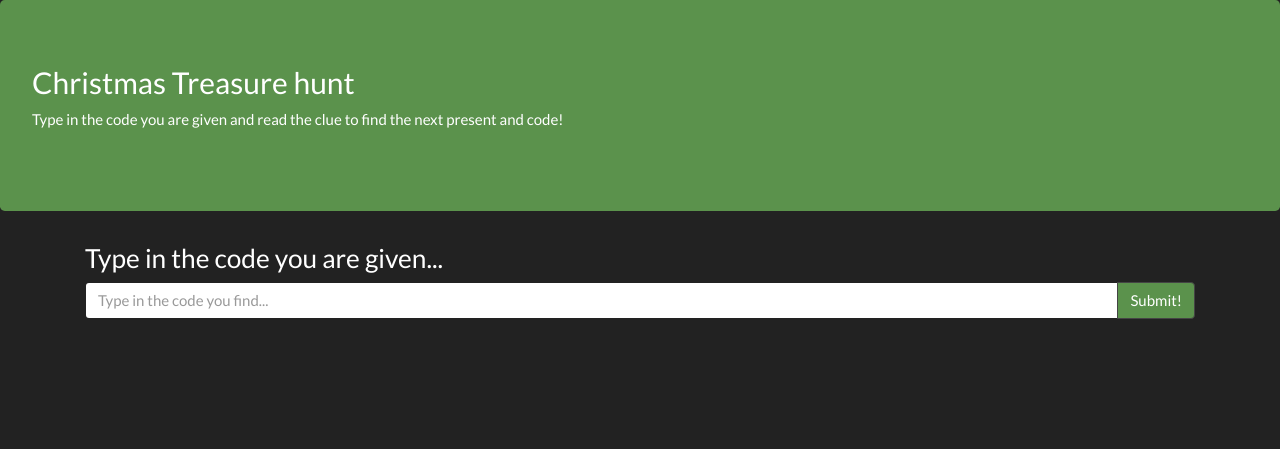
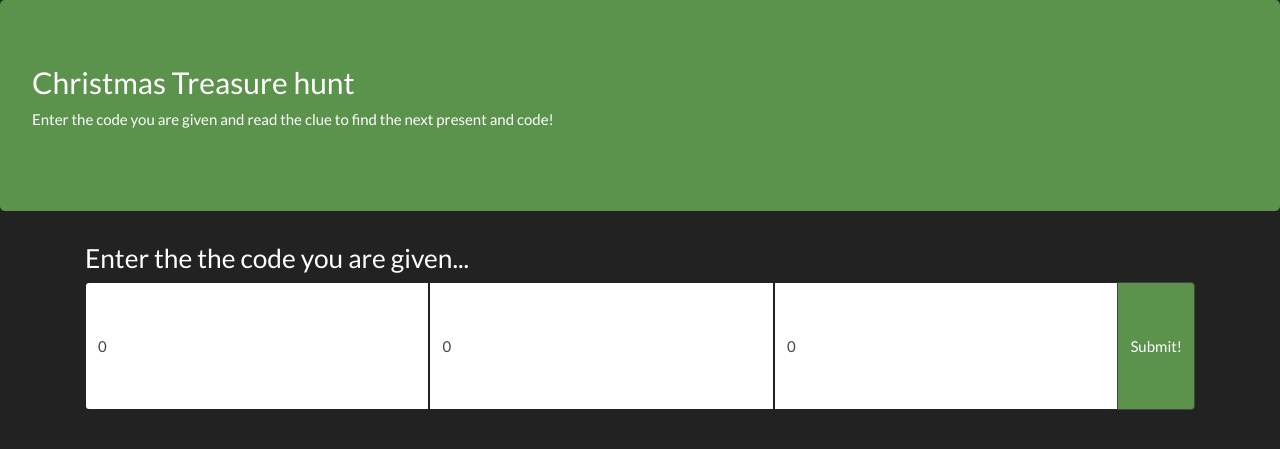
Before and after one commit to andrewreeman/andrewreeman.github.io, a Jekyll site: the page built from selin.html, in a window 1280 px wide. Shown: the top 449 px of the page. Built offline with Jekyll 4.4.1, drawn with Linux system fonts in a browser that asks for light colours; nearby versions of some CDN libraries.

```diff
--- a/css/selin.scss
+++ b/css/selin.scss
@@ -15,3 +15,25 @@
 .btn.selin-green {
 	background-color: $selin-green;
 }
+
+/* hide spinner on numbers */
+input[type=number]::-webkit-inner-spin-button {
+  -webkit-appearance: none;
+}
+
+@mixin puzzle-input {
+	width: 5vw;
+	height: 10vw;
+}
+
+#puzzle-input-1 {
+	@include puzzle-input
+}
+
+#puzzle-input-2 {
+	@include puzzle-input
+}
+
+#puzzle-input-3 {
+	@include puzzle-input
+}
--- a/js/selin.js
+++ b/js/selin.js
@@ -11,7 +11,7 @@
 }
 
 const states = [
-	{title: "Type in the code you are given...", code: 450, modal: standardModalMessage},
+	{title: "Enter the the code you are given...", code: 450, modal: standardModalMessage},
 	{title: "Polka cube", code: 647, modal: standardModalMessage},
 	{title: "Watch TV and put your feet up", code: 259, modal: standardModalMessage},
 	{title: "Hammer time", code: 471, modal: standardModalMessage},
@@ -88,8 +88,7 @@
 	const title = document.getElementById("puzzle-title")
 	title.innerHTML = state.title
 
-	const input = document.getElementById("puzzle-input")
-	input.value = ""
+	renderInputs()
 
 	const button = document.getElementById("puzzle-submit")
 	console.log(state)
@@ -98,16 +97,17 @@
 	}
 
 	state.onClick = () => {
-		const userValue = input.value
+		const userNumber = getUserInput()
+		console.log(userNumber)
 
-		const userNumber = parseInt(userValue)
+		// const userNumber = parseInt(userValue)
 
-		if(!userNumber) {
-			input.value = ""
-			return
-		}
+		// if(!userNumber) {
+		// 	input.value = ""
+		// 	return
+		// }
 
-		checkResult(userNumber, state)
+		// checkResult(userNumber, state)
 	}
 
 	button.addEventListener("click", state.onClick)
@@ -115,6 +115,20 @@
 	if(state.success) {
 	 	$("#puzzle-content").effect( "bounce", {times:3}, 600 )
 	}
+}
+
+function renderInputs() {
+	$(".puzzle-number-input").val("0")
+}
+
+function getUserInput() {
+	const input1Value = document.getElementById("puzzle-input-1").value
+	const input2Value = document.getElementById("puzzle-input-2").value
+	const input3Value = document.getElementById("puzzle-input-3").value
+
+	const string = `${input1Value}${input2Value}${input3Value}`
+
+	return parseInt(string)
 }
 
 $(document).ready(() => {
@@ -125,5 +139,11 @@
 		$('#modal-dialog').modal('hide')
 	})
 
+	$(".puzzle-number-input").keyup((evnt) => {
+		 const currentValue = evnt.target.value
+		 const newValue = currentValue[currentValue.length-1]
+		 evnt.target.value = newValue
+	})
+
 	render(currentState)
 })
--- a/selin.html
+++ b/selin.html
@@ -23,14 +23,17 @@
 
 <div class="jumbotron selin-green">
 	<h2>Christmas Treasure hunt</h2>
-	<p>Type in the code you are given and read the clue to find the next present and code!</p>
+	<p>Enter the code you are given and read the clue to find the next present and code!</p>
 </div>
 
 <div class="container">
 	<h3 id="puzzle-title">Title</h3>
 
 	<div class="input-group" id="puzzle-content">
-	      <input type="text" class="form-control" name="puzzle-input" id="puzzle-input" placeholder="Type in the code you find..." />
+	      <!-- <input type="text" class="form-control" name="puzzle-input" id="puzzle-input" placeholder="Type in the code you find..." />	       -->
+	      <input type="number" class="form-control puzzle-number-input" name="puzzle-input-1" id="puzzle-input-1" min="0" max="9" value="0" />
+	      <input type="number" class="form-control puzzle-number-input" name="puzzle-input-2" id="puzzle-input-2" min="0" max="9" value="0" />
+	      <input type="number" class="form-control puzzle-number-input" name="puzzle-input-3" id="puzzle-input-3" min="0" max="9" value="0" />
 	      <span class="input-group-btn">
 	        <button class="btn btn-secondary selin-green" type="button" id="puzzle-submit" >Submit!</button>
 	      </span>
```
